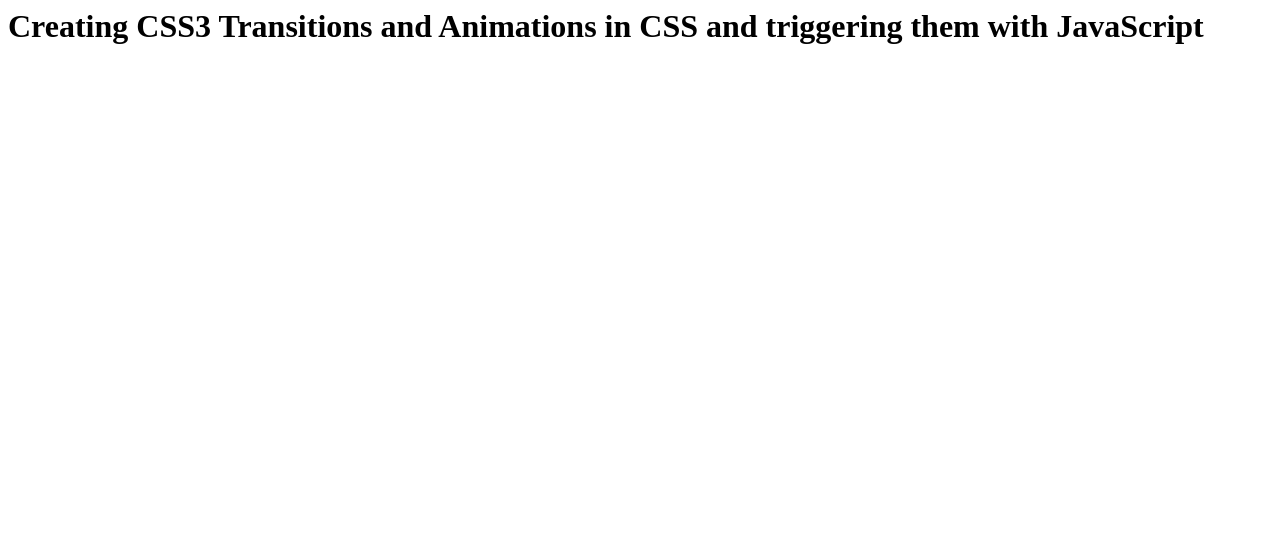
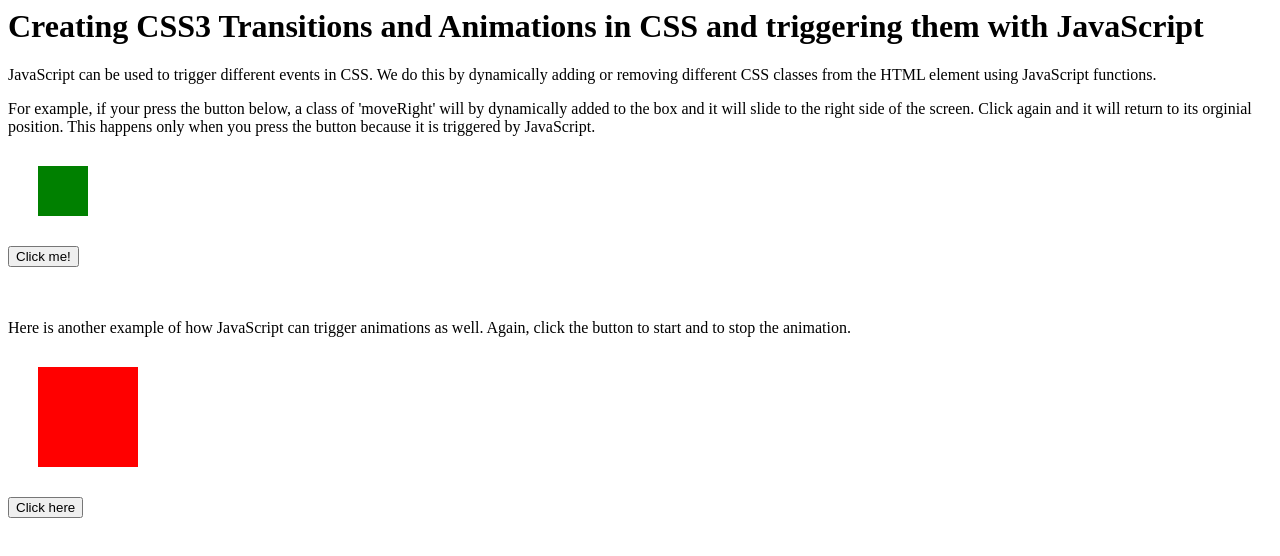
Before and after one commit to emma-fisher/cit261, a plain HTML site: page css3.html in a window 1280 px wide. Drawn offline with Linux system fonts and the light colour scheme.

Commit message:
css animations and transitions triggered by js

```diff
--- a/css3.html
+++ b/css3.html
@@ -3,11 +3,92 @@
 <head>
     <title>Creating CSS3 Transitions and Animations in CSS and triggering them with JavaScript</title>
     <link rel='stylesheet' type='text/css' href=''>
+    <style>
+        #box {
+            background-color: green;
+            width: 50px;
+            height: 50px;
+            margin: 30px;
+        }
+
+        #box.moveRight {
+            transition: 3s;
+            margin-left: 50%;
+        }
+
+        div {
+            width: 100px;
+            height: 100px;
+            background-color: red;
+            position: relative;
+            margin: 30px;
+        }
+
+        .animateMe {
+            animation-name: moveAndColor;
+            animation-duration: 4s;
+        }
+
+        @keyframes moveAndColor {
+            0% {
+                background-color: red;
+                left: 0px;
+                top: 0px;
+            }
+
+            25% {
+                background-color: yellow;
+                left: 200px;
+                top: 0px;
+            }
+
+            50% {
+                background-color: blue;
+                left: 200px;
+                top: 200px;
+            }
+
+            75% {
+                background-color: green;
+                left: 0px;
+                top: 200px;
+            }
+
+            100% {
+                background-color: red;
+                left: 0px;
+                top: 0px;
+            }
+        }
+    </style>
 </head>
 
 <body>
     <h1>Creating CSS3 Transitions and Animations in CSS and triggering them with JavaScript</h1>
+    <p>JavaScript can be used to trigger different events in CSS. We do this by dynamically adding or removing different
+        CSS classes from the HTML element using JavaScript functions.</p>
+    <p>For example, if your press the button below, a class of 'moveRight' will by dynamically added to the box and it
+        will slide to the right side of the screen. Click again and it will return to its orginial position. This
+        happens only when you press the button because it is triggered by JavaScript.</p>
+    <div id='box'></div>
+    <button onclick='moveRight()'>Click me!</button>
+    <br><br><br>
+    <p>Here is another example of how JavaScript can trigger animations as well. Again, click the button to start and to
+        stop the animation.</p>
+    <div id='myBox'></div>
+    <button onclick='startAnimation()'>Click here</button>
 
+    <script>
+        function moveRight() {
+            var box = document.getElementById('box');
+            box.classList.toggle('moveRight');
+        }
+
+        function startAnimation() {
+            var myBox = document.getElementById('myBox');
+            myBox.classList.toggle('animateMe');
+        }
+    </script>
 
 </body>
 
```
